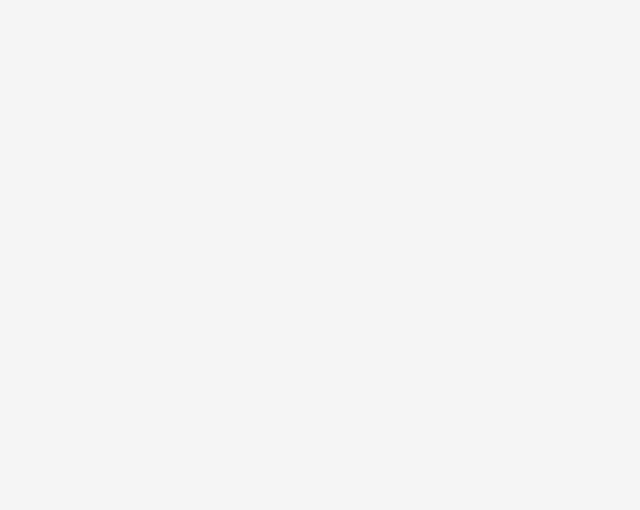
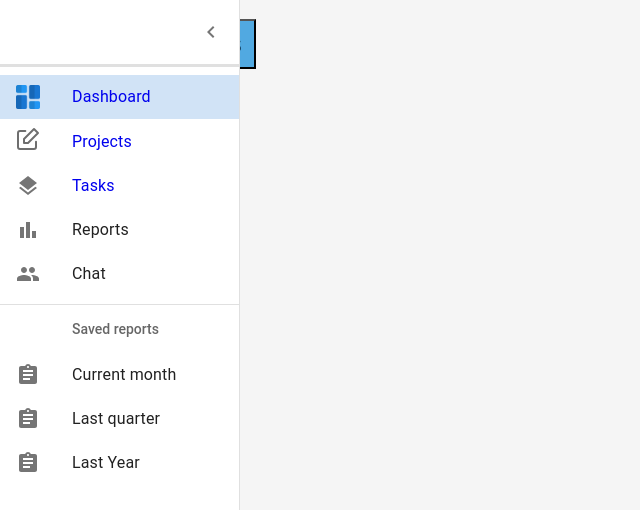
Before and after one commit to Lukacs93/remote-work-management-tool, a React (Create React App) app in the folder frontend/: page /projects in a window 1280 px wide. Before the commit this address had no page. Shown: the top 510 px of the page, without its empty margins (0-640 px from the left). Built offline with nearby package versions, Linux system fonts and the light colour scheme; a web font is replaced by a local one.

Commit message:
Add project to navigation

```diff
--- a/frontend/src/App.js
+++ b/frontend/src/App.js
@@ -5,6 +5,7 @@ import Header from './components/landing-page/Header'
 import TaskList from "./components/project-maganement/tasks/TaskList";
 import Dashboard from "./components/dashboard/Dashboard";
 import LandingPage from "./components/landing-page/LandingPage";
+import ProjectDashboard from "./components/project-maganement/ProjectDashboard";
 
 function App() {
   return (
@@ -12,7 +13,7 @@ function App() {
         <Routes>
             <Route path="/" element={[<Navbar/>,<Header/>, <LandingPage />]} />
             <Route path="/dashboard" element={<Dashboard />} />
-            {/*<Route path="/projects" element={[<Dashboard/>, <TaskList/>]} />*/}
+            <Route path="/projects" element={[<Dashboard/>, <ProjectDashboard/>]} />
             <Route path="/tasks" element={[<Dashboard/>, <TaskList/>]} />
         </Routes>
     </div>
```
